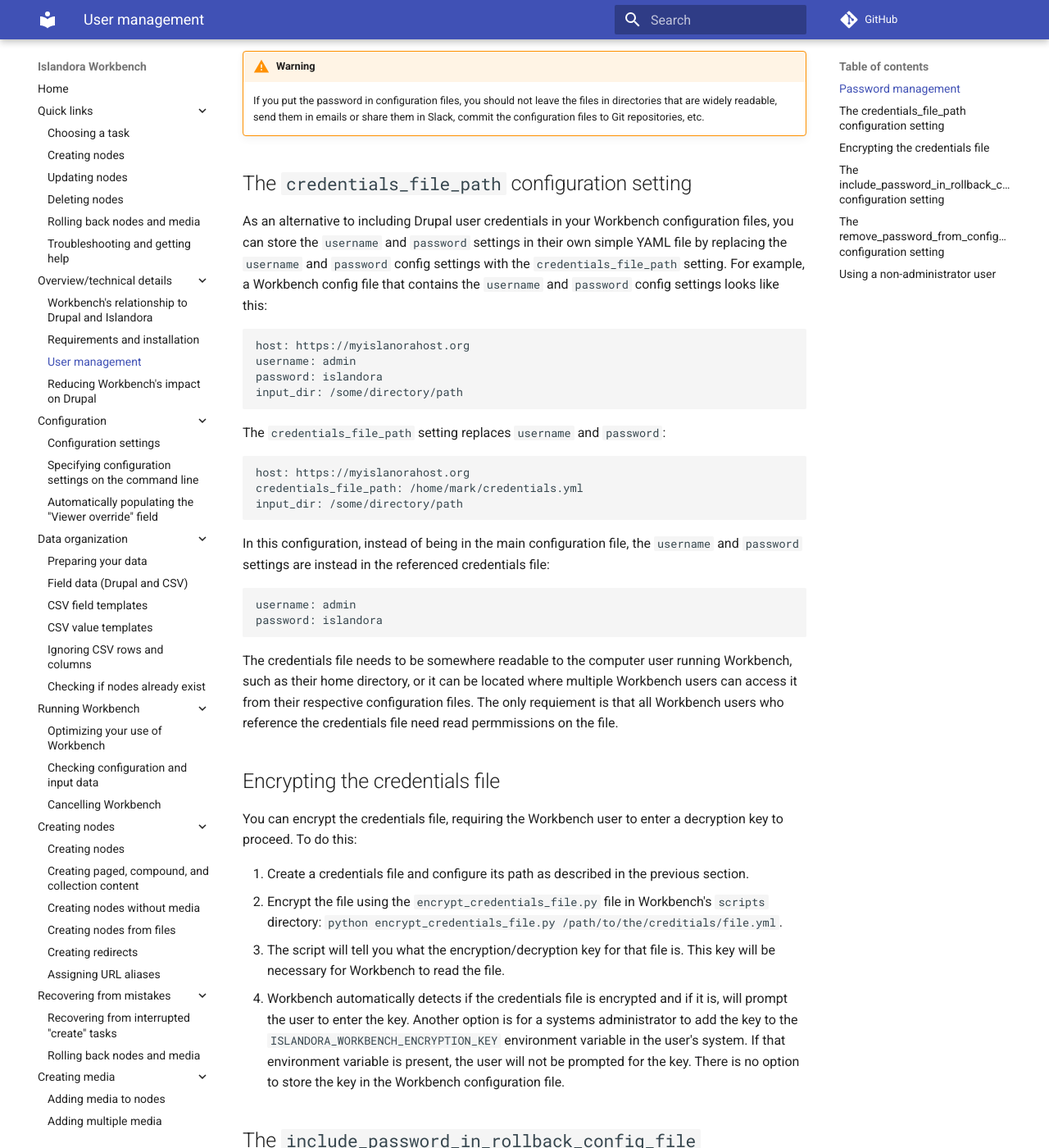
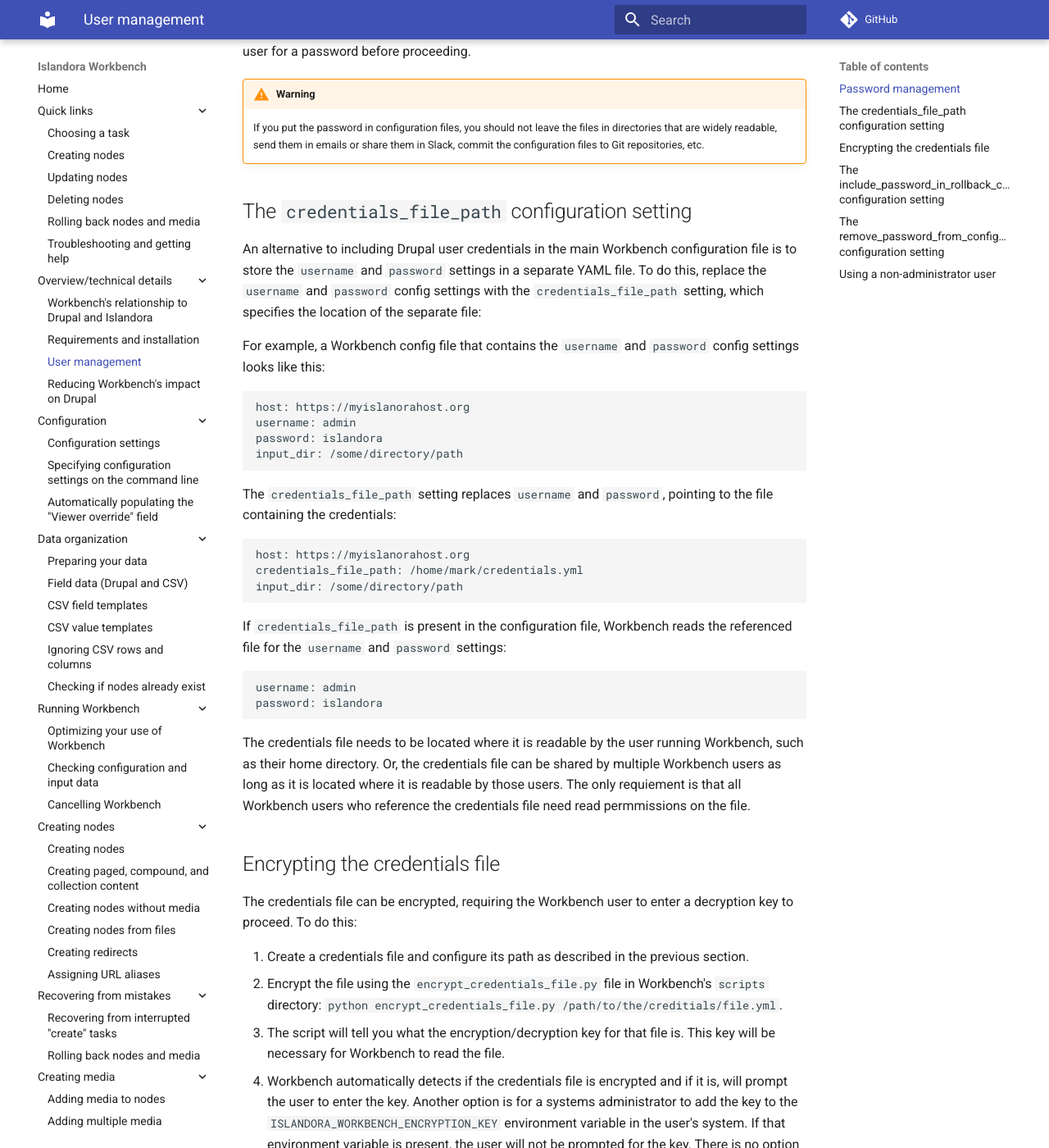
Before and after one commit to mjordan/islandora_workbench_docs, an MkDocs documentation site: the page built from docs/user_management.md, in a window 1280 px wide and 1400 px high, scrolled down 745 px. Shown: the whole window at 82% size. Built offline with MkDocs 1.6.1 and Material for MkDocs 9.7.7, drawn with Linux system fonts in a browser that asks for light colours; comment, search, counter and statistics services are not loaded; some of the changed text lies outside the part shown.

Commit message:
Final final cleanup.

````diff
--- a/docs/user_management.md
+++ b/docs/user_management.md
@@ -2,12 +2,13 @@
 
 ## Password management
 
-Workbench configuration files must contain a `username` setting (unless you use an external credentials file, as described below), but you can provide the corresponding password in three ways, depending on your security tolerance:
+Workbench configuration files must contain a `username` setting (unless you use an external credentials file, as described below), but you can provide the corresponding password in five ways, depending on your security policies:
 
-1. in the `password` setting in your YAML configuration file (least secure)
+1. in the `password` setting in your Workbench configuration file (least secure)
 1. in the `ISLANDORA_WORKBENCH_PASSWORD` environment variable (more secure)
-1. in response to a prompt when you run Workbench (more secure)
-1. in an encrypted credentials file that requires a decryption key (most secure).
+1. in response to a prompt when the user runs Workbench (more secure)
+1. in a credentials file separate from the user's Workbench configuration file (more secure)
+1. by encrypting the credentials file (most secure).
 
 If the `password` setting is present in your configuration files, Workbench will use its value as the user password and will ignore the other two methods of providing a password. If the `password` setting is absent, Workbench will look for the `ISLANDORA_WORKBENCH_PASSWORD` environment variable and if it is present, use its value. If both the `password` setting and the `ISLANDORA_WORKBENCH_PASSWORD` environment variable are absent, Workbench will prompt the user for a password before proceeding.
 
@@ -16,7 +17,9 @@
 
 ## The `credentials_file_path` configuration setting
 
-As an alternative to including Drupal user credentials in your Workbench configuration files, you can store the `username` and `password` settings in their own simple YAML file by replacing the `username` and `password` config settings with the `credentials_file_path` setting. For example, a Workbench config file that contains the `username` and `password` config settings looks like this:
+An alternative to including Drupal user credentials in the main Workbench configuration file is to store the `username` and `password` settings in a separate YAML file. To do this, replace the `username` and `password` config settings with the `credentials_file_path` setting, which specifies the location of the separate file:
+
+For example, a Workbench config file that contains the `username` and `password` config settings looks like this:
 
 ```
 host: https://myislanorahost.org
@@ -25,7 +28,7 @@
 input_dir: /some/directory/path
 ```
 
-The `credentials_file_path` setting replaces `username` and `password`:
+The `credentials_file_path` setting replaces `username` and `password`, pointing to the file containing the credentials:
 
 ```
 host: https://myislanorahost.org
@@ -33,18 +36,18 @@
 input_dir: /some/directory/path
 ```
 
-In this configuration, instead of being in the main configuration file, the `username` and `password` settings are instead in the referenced credentials file:
+If `credentials_file_path` is present in the configuration file, Workbench reads the referenced file for the `username` and `password` settings:
 
 ```yaml
 username: admin
 password: islandora
 ```
 
-The credentials file needs to be somewhere readable to the computer user running Workbench, such as their home directory, or it can be located where multiple Workbench users can access it from their respective configuration files. The only requiement is that all Workbench users who reference the credentials file need read permmissions on the file.
+The credentials file needs to be located where it is readable by the user running Workbench, such as their home directory. Or, the credentials file can be shared by multiple Workbench users as long as it is located where it is readable by those users. The only requiement is that all Workbench users who reference the credentials file need read permmissions on the file.
 
 ## Encrypting the credentials file
 
-You can encrypt the credentials file, requiring the Workbench user to enter a decryption key to proceed. To do this:
+The credentials file can be encrypted, requiring the Workbench user to enter a decryption key to proceed. To do this:
 
 1. Create a credentials file and configure its path as described in the previous section.
 2. Encrypt the file using the `encrypt_credentials_file.py` file in Workbench's `scripts` directory: `python encrypt_credentials_file.py /path/to/the/creditials/file.yml`.
````
